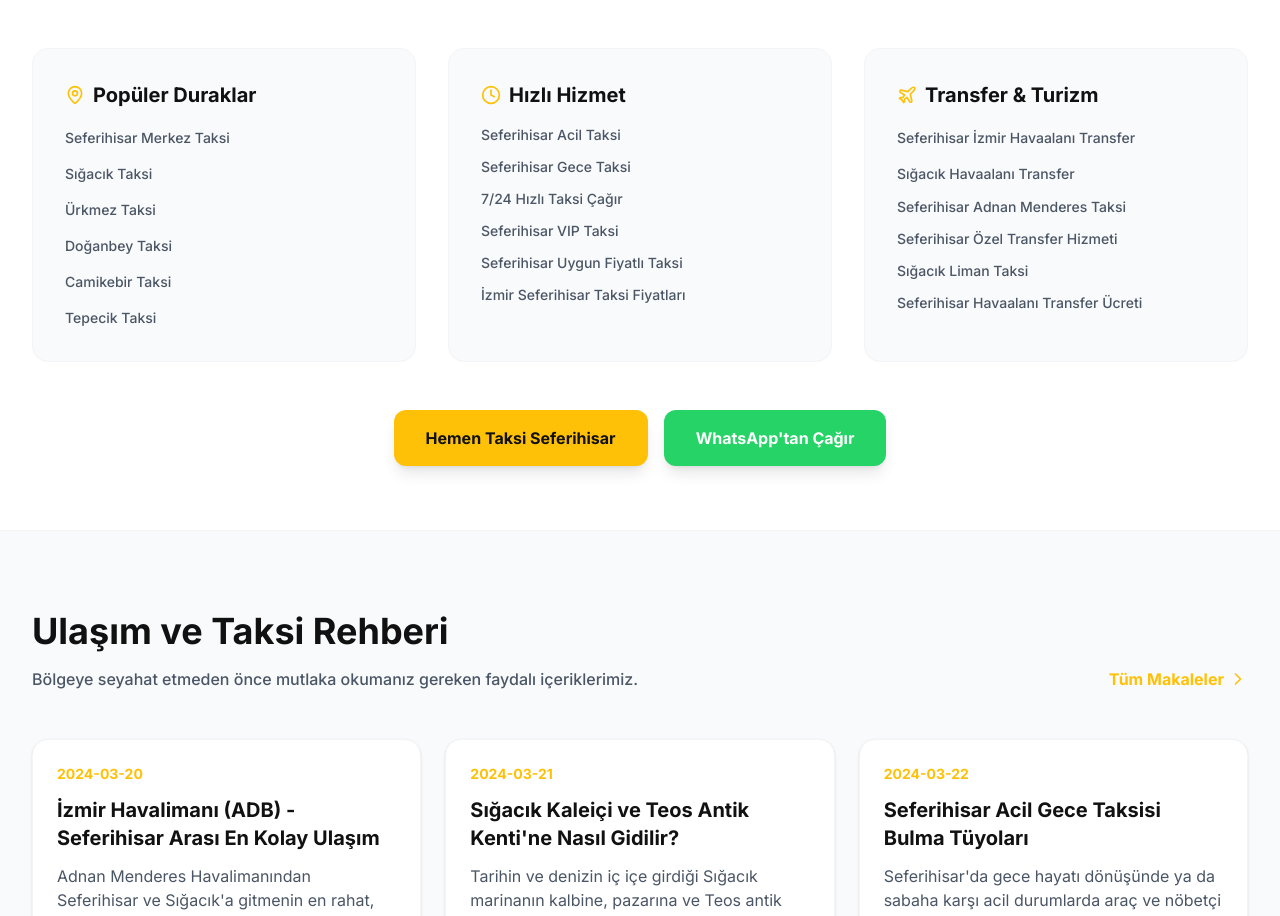
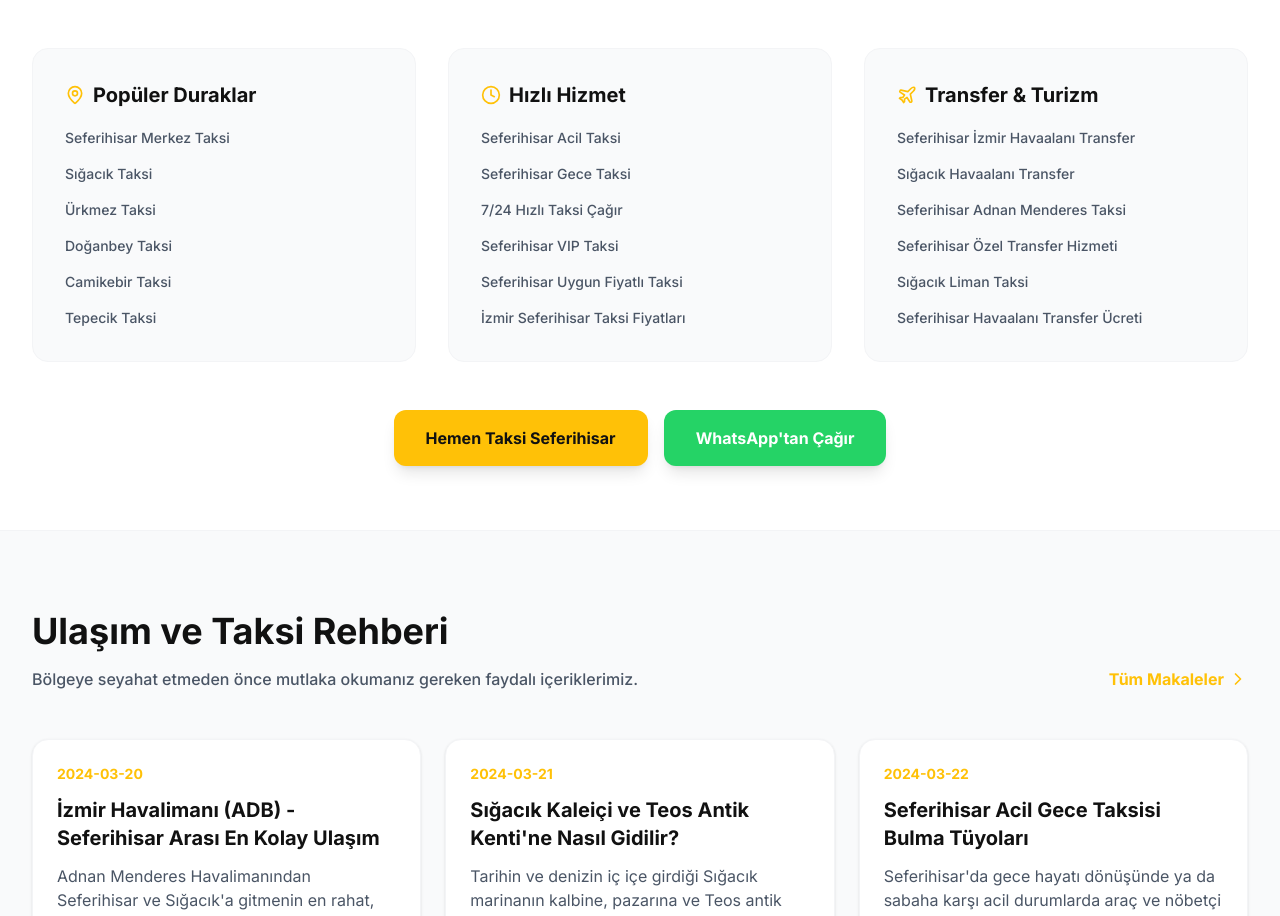
Before and after one commit to kodfinans34/seferihisartaxi, a Next.js app: page / in a window 1280 px wide. Shown: the part 5181-6097 px from the top of the page. Built offline with nearby package versions, Linux system fonts and the light colour scheme.

Commit message:
seo: Hizli Hizmet ve Transfer bolumundeki tum ogeleri internal linklere cevirdi

```diff
--- a/src/app/page.tsx
+++ b/src/app/page.tsx
@@ -330,12 +330,12 @@ export default function Home() {
                 Hızlı Hizmet
               </h3>
               <ul className="space-y-3">
-                <li className="text-gray-600 font-medium text-sm">Seferihisar Acil Taksi</li>
-                <li className="text-gray-600 font-medium text-sm">Seferihisar Gece Taksi</li>
-                <li className="text-gray-600 font-medium text-sm">7/24 Hızlı Taksi Çağır</li>
-                <li className="text-gray-600 font-medium text-sm">Seferihisar VIP Taksi</li>
-                <li className="text-gray-600 font-medium text-sm">Seferihisar Uygun Fiyatlı Taksi</li>
-                <li className="text-gray-600 font-medium text-sm">İzmir Seferihisar Taksi Fiyatları</li>
+                <li><Link href="/blog/seferihisar-gece-ve-acil-taksi-bulma-tuyolari" className="text-gray-600 hover:text-primary transition-colors font-medium text-sm">Seferihisar Acil Taksi</Link></li>
+                <li><Link href="/blog/seferihisar-gece-ve-acil-taksi-bulma-tuyolari" className="text-gray-600 hover:text-primary transition-colors font-medium text-sm">Seferihisar Gece Taksi</Link></li>
+                <li><Link href="/seferihisar-taksi" className="text-gray-600 hover:text-primary transition-colors font-medium text-sm">7/24 Hızlı Taksi Çağır</Link></li>
+                <li><Link href="/blog/seferihisardan-efes-ve-sirince-gunubirlik-taksi-turu" className="text-gray-600 hover:text-primary transition-colors font-medium text-sm">Seferihisar VIP Taksi</Link></li>
+                <li><Link href="/blog/seferihisar-taksi-ucretleri-hesaplama-ve-tarife" className="text-gray-600 hover:text-primary transition-colors font-medium text-sm">Seferihisar Uygun Fiyatlı Taksi</Link></li>
+                <li><Link href="/blog/seferihisar-taksi-ucretleri-hesaplama-ve-tarife" className="text-gray-600 hover:text-primary transition-colors font-medium text-sm">İzmir Seferihisar Taksi Fiyatları</Link></li>
               </ul>
             </div>
 
@@ -348,10 +348,10 @@ export default function Home() {
               <ul className="space-y-3">
                 <li><Link href="/havalimani-transfer" className="text-gray-600 hover:text-primary transition-colors font-medium text-sm">Seferihisar İzmir Havaalanı Transfer</Link></li>
                 <li><Link href="/havalimani-transfer" className="text-gray-600 hover:text-primary transition-colors font-medium text-sm">Sığacık Havaalanı Transfer</Link></li>
-                <li className="text-gray-600 font-medium text-sm">Seferihisar Adnan Menderes Taksi</li>
-                <li className="text-gray-600 font-medium text-sm">Seferihisar Özel Transfer Hizmeti</li>
-                <li className="text-gray-600 font-medium text-sm">Sığacık Liman Taksi</li>
-                <li className="text-gray-600 font-medium text-sm">Seferihisar Havaalanı Transfer Ücreti</li>
+                <li><Link href="/havalimani-transfer" className="text-gray-600 hover:text-primary transition-colors font-medium text-sm">Seferihisar Adnan Menderes Taksi</Link></li>
+                <li><Link href="/blog/izmir-havalimani-seferihisar-ulasim-rehberi" className="text-gray-600 hover:text-primary transition-colors font-medium text-sm">Seferihisar Özel Transfer Hizmeti</Link></li>
+                <li><Link href="/sigacik-taksi" className="text-gray-600 hover:text-primary transition-colors font-medium text-sm">Sığacık Liman Taksi</Link></li>
+                <li><Link href="/blog/izmir-havalimani-seferihisar-ulasim-rehberi" className="text-gray-600 hover:text-primary transition-colors font-medium text-sm">Seferihisar Havaalanı Transfer Ücreti</Link></li>
               </ul>
             </div>
           </div>
```
